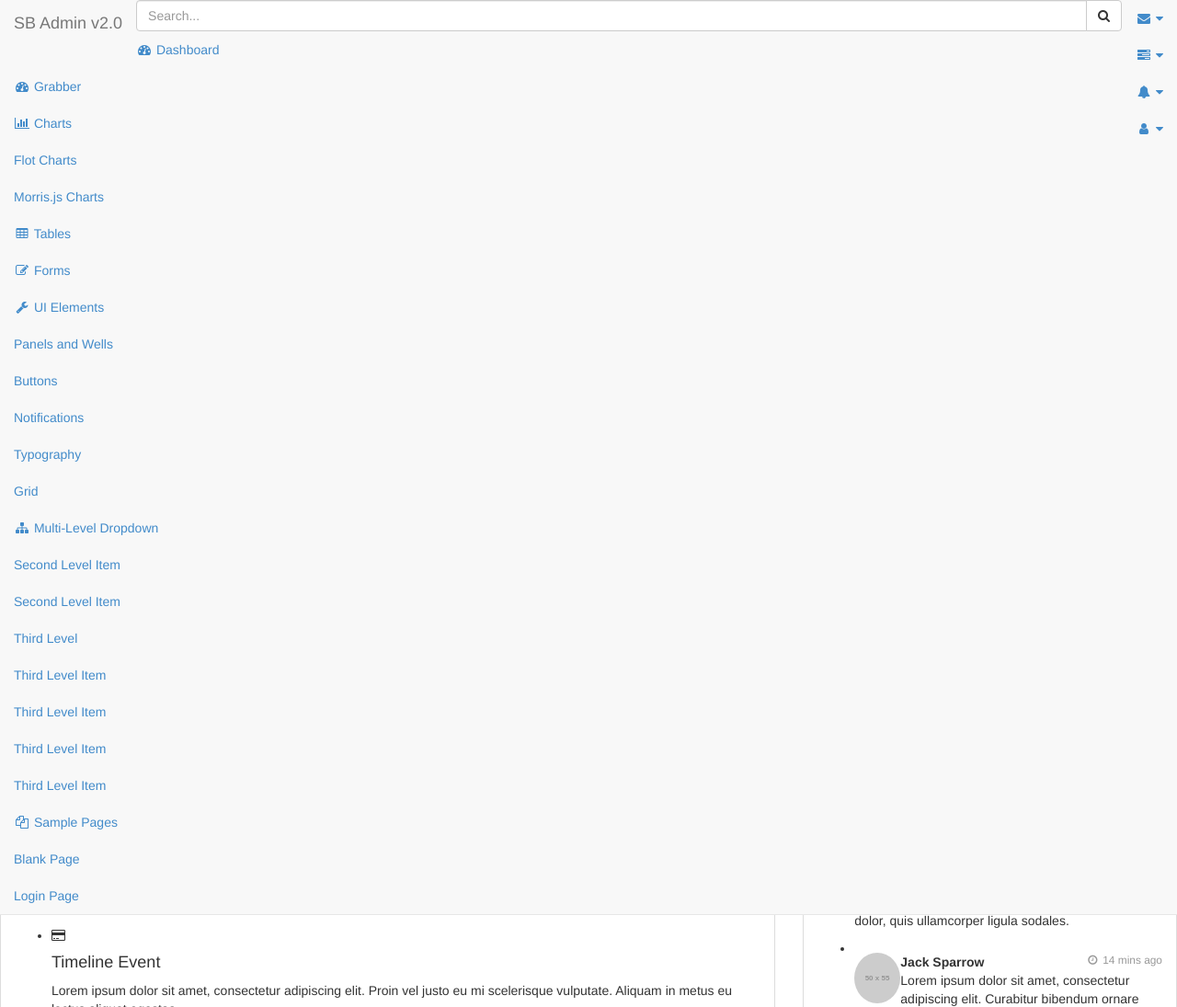
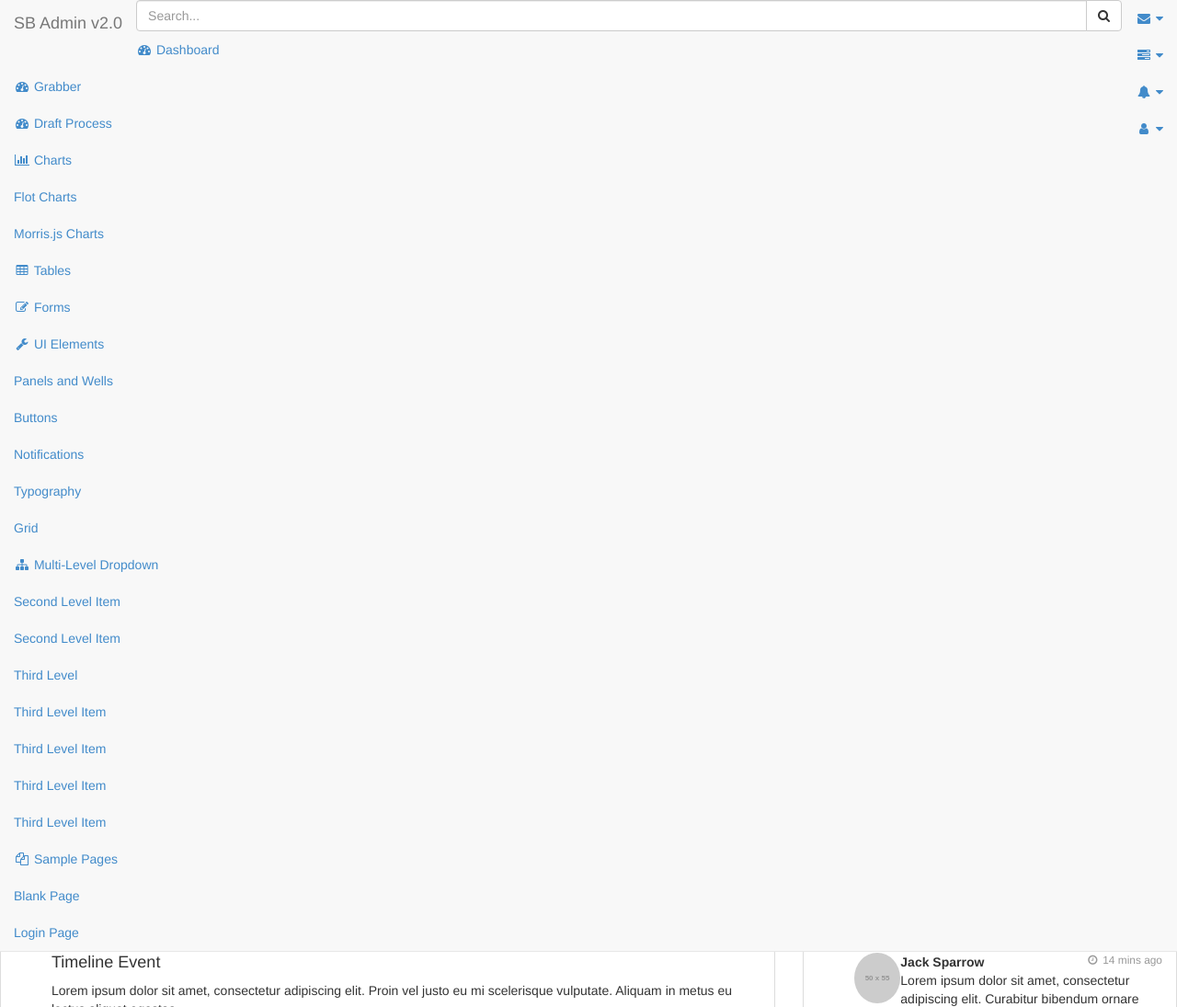
Before and after one commit to kholidfu/hompho, a Flask app: page /admin/ in a window 1280 px wide. Shown: the whole page at 92% size. Run offline with Flask 2, Linux system fonts and the light colour scheme; the visitor is signed in with stand-in values (Sample User, id 1); grey boxes labelled with a size stand in for pictures from a placeholder-image service; parts of the project's set-up code (start-up, migrations or seed data) failed here and were passed over; some libraries are stand-ins or nearby versions.

Commit message:
adding /draft menu in admin dashboard

```diff
--- a/app/templates/admin/base.html
+++ b/app/templates/admin/base.html
@@ -270,6 +270,9 @@
                             <a href="/admin/grabber"><i class="fa fa-dashboard fa-fw"></i> Grabber</a>
                         </li>
                         <li>
+                            <a href="/admin/drafted"><i class="fa fa-dashboard fa-fw"></i> Draft Process</a>
+                        </li>
+                        <li>
                             <a href="#"><i class="fa fa-bar-chart-o fa-fw"></i> Charts<span class="fa arrow"></span></a>
                             <ul class="nav nav-second-level">
                                 <li>
```
